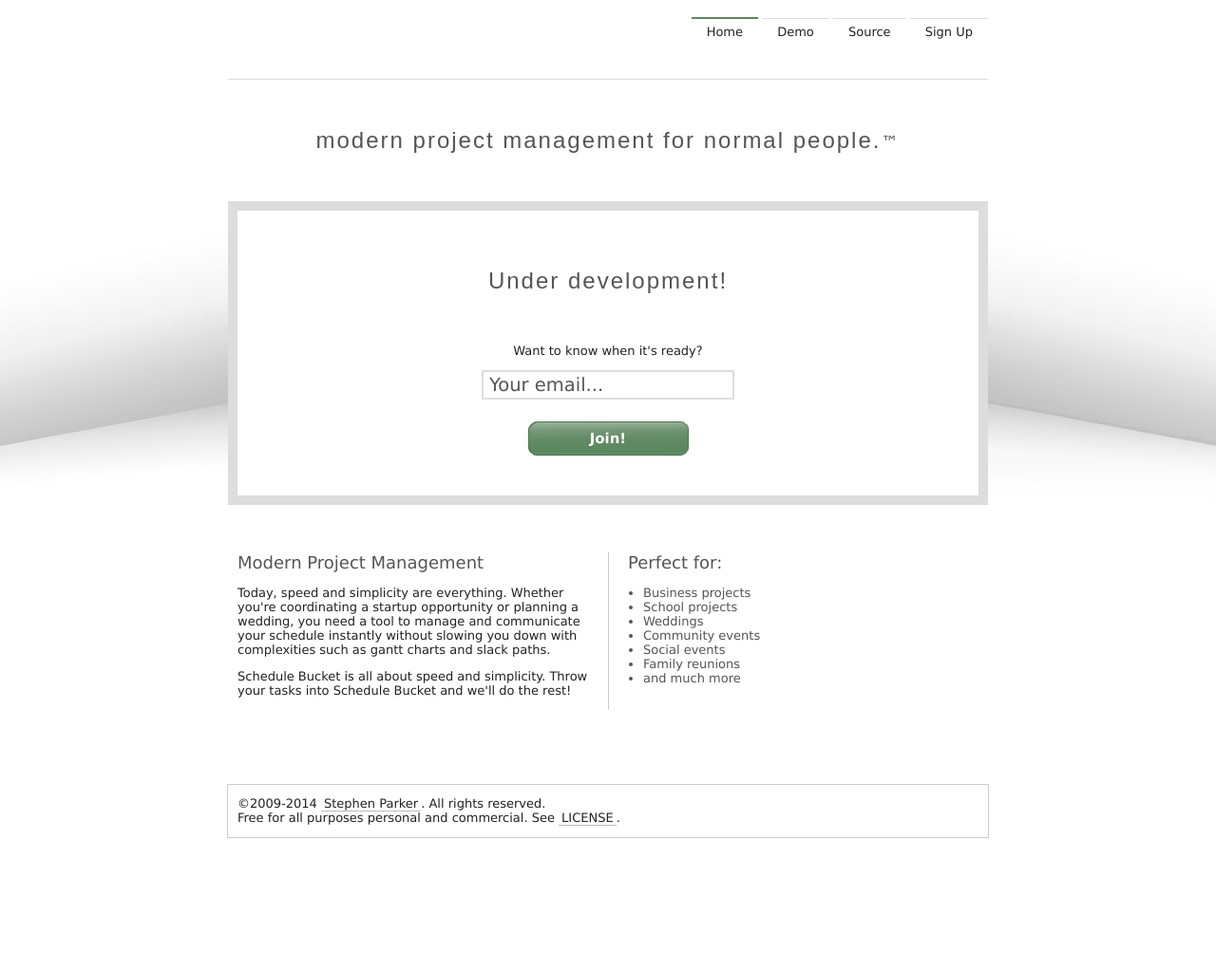
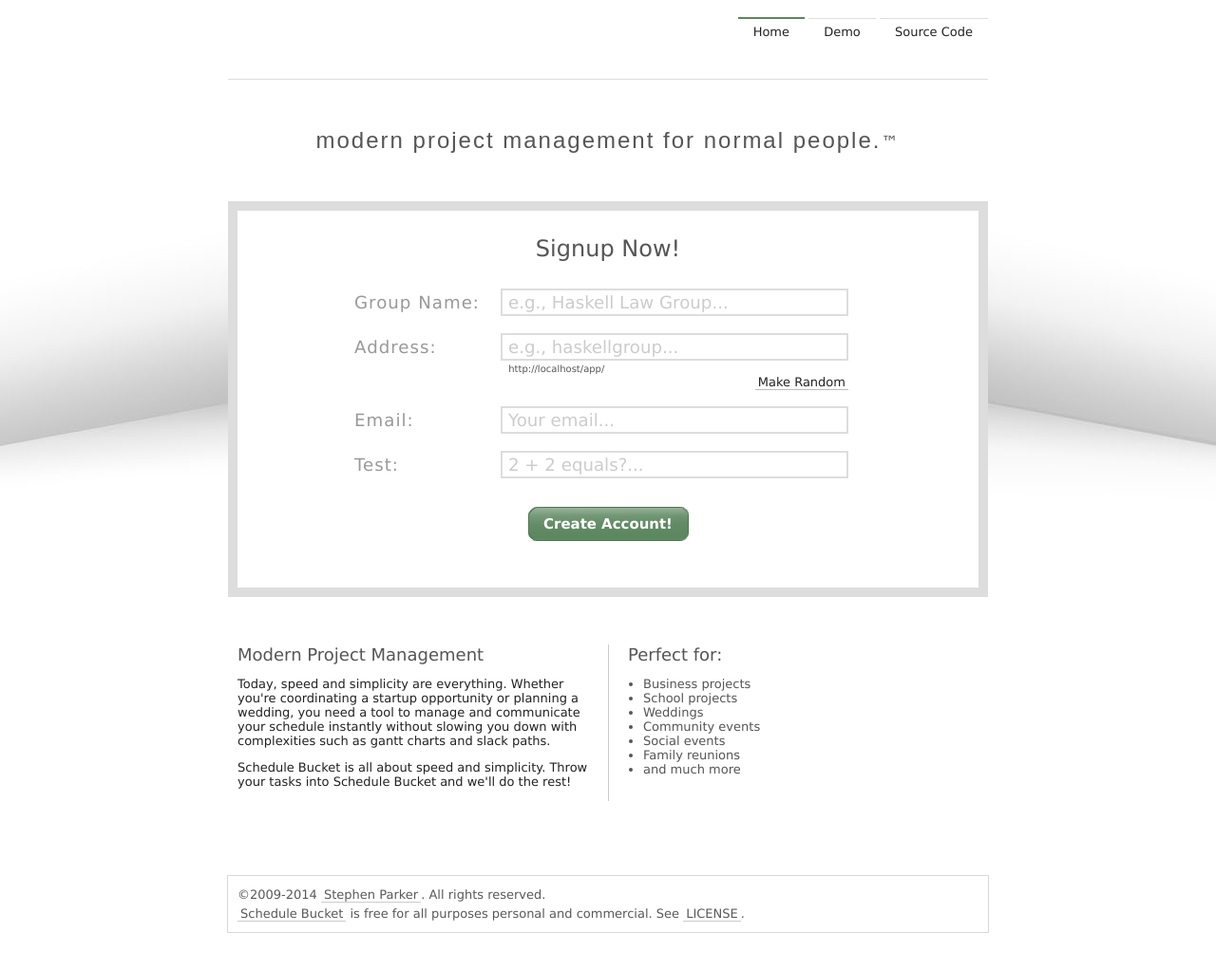
Before and after one commit to withaspark/schedulebucket, a PHP site: page / in a window 1280 px wide. Shown: the whole page at 95% size. Before the commit the page ends 922 px from the top, so only its background shows below. Run offline with PHP 8.4, Linux system fonts and the light colour scheme; some libraries are stand-ins or nearby versions.

Commit message:
Use prepared statements for queries with user supplied data.
Remove email collection feature and replace with signup form
on front page. Removed signup page. Remove emails.php and
from install script.

Get rid of magic numbers in signup process.

Remove hardcoded paths from code to allow install in any dir.

```diff
--- a/public_html/app/app.js.php
+++ b/public_html/app/app.js.php
@@ -13,7 +13,8 @@
 
 
 // Hide if not requested by app
-if (strpos($_SERVER['HTTP_REFERER'],"/schedulebucket/app/")) {
+$base_url = (isset($_SERVER['HTTPS']) ? 'https://' : 'http://') . $_SERVER['SERVER_NAME'] . $_SERVER['REQUEST_URI'].'app/';
+if (strpos($base_url)) {
 	// Add headers for type detection
 	header("Content-type: text/javascript");
 	header("X-Content-Type-Options: nosniff");
--- a/public_html/bottom.php
+++ b/public_html/bottom.php
@@ -5,7 +5,7 @@
 		<p class="float-left">
 			&copy;2009-<?php echo date('Y'); ?> <a href="http://withaspark.com">Stephen Parker</a>. All rights reserved.
 			<br />
-			Free for all purposes personal and commercial. See <a href="https://github.com/withaspark/schedulebucket/blob/master/LICENSE">LICENSE</a>.
+			<a href="https://withaspark.com/schedulebucket/">Schedule Bucket</a> is free for all purposes personal and commercial. See <a href="https://github.com/withaspark/schedulebucket/blob/master/LICENSE">LICENSE</a>.
 		</p>
 		<p class="float-right"> </p>
 		<p class="clear"></p>
--- a/public_html/check_folder.php
+++ b/public_html/check_folder.php
@@ -2,7 +2,9 @@
 include("../connect_2db.php");
 
 $folder = filter_var(preg_replace("/\W-/",".",$_GET['folder']), FILTER_SANITIZE_SPECIAL_CHARS);
-$check = mysql_fetch_array(mysql_query("SELECT nameshort FROM units WHERE nameshort='$folder' LIMIT 1",$dbh));
+$statement = $dbhPDO->prepare("SELECT nameshort FROM units WHERE nameshort=? LIMIT 1");
+$statement->execute(array($folder));
+$check = $statement->fetch();
 
 if ($check['nameshort'] != "")
 	echo "found";
--- a/public_html/index.php
+++ b/public_html/index.php
@@ -4,41 +4,149 @@
 
 
 
-if (isset($_POST['email'])) {
-   $email = filter_var($_POST['email'],FILTER_VALIDATE_EMAIL);
-   $ipadd = filter_var($_SERVER['REMOTE_ADDR'],FILTER_SANITIZE_SPECIAL_CHARS);
-   if ($email) {
-      $file = fopen('emails.php','a');
-      fwrite($file,$email.",".time().",".$ipadd."\n");
-      fclose($file);
-      $show_feedback = "<script type='text/javascript'>"
-         ."document.getElementById('email').value = 'Thank you!';"
-         ."document.getElementById('email').style.backgroundColor = '#aed4af';"
-         ."</script>";
-   }
-   else
-      $show_feedback = "<script type='text/javascript'>document.getElementById('email').value = 'Failed...';</script>";
+// Enumeration of signup status codes
+class SignupStatus {
+    const __default = self::NotSet;
+
+    const FailedTestQuestion = -3;
+    const FailedGroupExists = -2;
+    const FailedGeneric = -1;
+    const NotSet = 0;
+    const Success = 1;
 }
 
 
 
+$base_url = (isset($_SERVER['HTTPS']) ? 'https://' : 'http://') . $_SERVER['SERVER_NAME'] . $_SERVER['REQUEST_URI'].'app/';
+$created_group = SignupStatus::NotSet;
+$test_answer = 4;
+// Create new group
+if (isset($_POST['group']) && isset($_POST['address']) && isset($_POST['email']) && isset($_POST['test'])) {
+	if (
+			$_POST['group'] != "" &&
+				$_POST['group'] != "e.g., Haskell Law Group..." &&
+			$_POST['address'] != "" &&
+				$_POST['address'] != "e.g., haskellgroup..." &&
+			$_POST['email'] != "" &&
+				$_POST['email'] != "Your email..." &&
+			$_POST['test'] != "" &&
+				$_POST['test'] != "2 + 2 equals?..."
+		) {
+
+		$groupname = filter_var($_POST['group'], FILTER_SANITIZE_SPECIAL_CHARS);
+			$groupname_search = array("&#39;", "&#38;");
+			$groupname_replace = array("'", "&");
+			$groupname = str_replace($groupname_search,$groupname_replace,$groupname);
+		$address = filter_var(preg_replace("/\W-/",".",$_POST['address']), FILTER_SANITIZE_SPECIAL_CHARS);
+		$link = $base_url.$address;
+		$email = filter_var($_POST['email'],FILTER_VALIDATE_EMAIL);
+		$ipadd = filter_var($_SERVER['REMOTE_ADDR'],FILTER_SANITIZE_SPECIAL_CHARS);
+		$test = intval($_POST['test']);
+
+		if ($email && $test == $test_answer) {
+			include("../connect_2db.php");
+
+			$statement = $dbhPDO->prepare("INSERT INTO units (nameshort,name,created,email,ip) VALUES (?,?,?,?,?)");
+			$statement->execute(array($address, $groupname, time(), $email, $ipadd));
+			$groupid = $dbhPDO->lastInsertId();
+			if ($groupid)
+				$created_group = SignupStatus::Success;
+			else {
+				// See if failed because address already taken
+				$statement = $dbhPDO->prepare("SELECT nameshort FROM units WHERE nameshort=? LIMIT 1");
+				$statement->execute(array($address));
+				$found = $statement->fetch();
+					$found = $found['nameshort'];
+				if ($found == $address)
+					$created_group = SignupStatus::FailedGroupExists;
+				else
+					$created_group = SignupStatus::FailedGeneric;
+			}
+		}
+		elseif ($test != $test_answer)
+			$created_group = SignupStatus::FailedTestQuestion;
+		else
+			$created_group = SignupStatus::FailedGeneric;
+	}
+}
+
+
 
 include("top.php");
+
+
+
+// If creating group
+if ($created_group == SignupStatus::Success) {
+
+?>
+
+	<h1>Created Account</h1>
+	<h3 class="centered">Your new account has been created!</h3>
+	<br /><br />
+	<p class="centered">You can find your Schedule Bucket at <a href="<?php echo $link; ?>"><?php echo $link; ?></a>.</p>
+
+<?php
+}
+
+// If creating group failed
+elseif ($created_group < SignupStatus::NotSet) {
+?>
+
+	<h1>Created Account</h1>
+	<h3 class="centered">Your new account could not be created!</h3>
+	<br /><br />
+	<?php
+	if ($created_group == SignupStatus::FailedGroupExists)
+		echo "<p class='centered'>The name \"$address\" is already taken. Please <a href='javascript:history.go(-1)'>try another</a>.</p>";
+	elseif ($created_group == SignupStatus::FailedTestQuestion)
+		echo "<p class='centered'>Your answer was incorrect. Please <a href='javascript:history.go(-1)'>try again</a>.</p>";
+	else
+		echo "<p class='centered'>Please try <a href='javascript:history.go(-1)'>signing up</a> again.</p>";
+
+}
+
+// Regular page
+else {
 ?>
 
 			<h1 style="padding-bottom: 50px;">modern project management for normal people.<span style="font-size: 18px;">&trade;</span></h1>
 
 			<div id="billboard">
-              <div class="centered">
-                   <h1 style="margin: 10px auto 40px auto;">Under development!</h1>
+				<h2>Signup Now!</h2>
+				<form method="post">
+					<table class="signup">
+					<tr>
+						<td class="field_label">Group Name:</td>
+						<td class="field"><input type="text" name="group" id="group" value="e.g., Haskell Law Group..." class="text text-wide grey" maxlength="30" tabindex="1" /></td>
+						<td id="group_feedback" class="field_feedback"> </td>
+					</tr>
 
-               <form action="index.php" method="post" onsubmit="if(check_email()) return false;">
-                  <p>Want to know when it's ready?</p>
-                  <p><input type="text" id="email" name="email" class="text" value="Your email..." onfocus="clear_box('email','Your email...');" onblur="refill_box('email','Your email...');" /></p>
-                  <p><input type="submit" class="button centered" value="Join!" /></p>
+					<tr>
+						<td class="field_label">Address:</td>
+						<td class="field">
+							<input type="text" name="address" id="address" value="e.g., haskellgroup..." class="text text-wide grey" maxlength="30" tabindex="3" />
+							<br />&nbsp;&nbsp;<span id="group_link"><?php echo $base_url; ?><span id="group_folder"> </span></span>
+							<br /><div class="right"><a href="#" onclick="random_folder(); return false;">Make Random</a></div>
+						</td>
+						<td id="link_feedback" class="field_feedback"> </td>
+					</tr>
+
+					<tr>
+						<td class="field_label">Email:</td>
+						<td class="field"><input type="text" name="email" value="Your email..." class="text text-wide grey" maxlength="30" tabindex="4" /></td>
+						<td id="email_feedback" class="field_feedback"> </td>
+					</tr>
+
+					<tr>
+						<td class="field_label">Test:</td>
+						<td class="field"><input type="text" name="test" id="test" value="2 + 2 equals?..." class="text text-wide grey" maxlength="5" tabindex="6" /></td>
+						<td id="test_feedback" class="field_feedback"> </td>
+					</tr>
+					</table>
+
+					<p style="margin-top: 1.5em;"><input type="submit" id="submit_button" class="button centered" value="Create Account!" tabindex="7" /></p>
 				</form>
-               <?php if (isset($show_feedback)) echo $show_feedback; ?>
-            </div>
 			</div>
 
 			<div id="left_col">
@@ -68,41 +176,81 @@
 
 	<script type="text/javascript"><!--
 	$(document).ready(function(){
-      $('#billboard').cycle({
-         fx:     'fade',
-         prev:   '#prev',
-         next:     '#next',
-         timeout: 4000,
-         pause:   1
+		// Address of group
+		$('#address').keyup(function(event) {
+			var add_field = document.getElementById('address');
+			var group_folder = document.getElementById('group_folder');
+			var folder = add_field.value;
+
+			folder = folder.replace(/\W/g,'');
+			check_folder(folder);
+
+			if (add_field.value != "e.g., haskellgroup...") {
+				add_field.value = folder.toLowerCase().substring(0,25);
+				group_folder.innerHTML = folder.toLowerCase().substring(0,25);
+				$('#group_folder').addClass('green').css('font-weight','bold');
+			}
 		});
-      $.preloadCssImages();
+
+		$('input, .select_input').focus(function(event,ui) {
+			$(this).removeClass('grey');
+			$(this).select();
 		});
-   function check_email() {
-      var el = document.getElementById('email')
-      var text = el.value;
-      if ((text.search("@") > 0) && (text.lastIndexOf(".") > (text.length - 6)) && (text.lastIndexOf(".") < (text.length - 2)) && (text.length > 8)) {
-         return false;
+	});
+
+
+
+	// See if group is available
+	function check_folder(folder) {
+		var call = "folder=" + folder;
+		var url = "check_folder.php?" + call;
+
+		if (window.XMLHttpRequest) { // Firefox
+			request = new XMLHttpRequest();
 		}
-      else {
-         el.style.backgroundColor = "#ffa09e";
-         return true;
+		if (window.ActiveXObject) { // IE
+			request = new ActiveXObject("Microsoft.XMLHTTP"); // Internet Explorer
 		}
+		request.open("GET",url,true);
+		request.send(call);
+		request.onreadystatechange = function() {
+			if(request.readyState == 4) {
+				//document.getElementById('ajax').innerHTML = request.responseText;
+				if (request.responseText == "found")
+					$('#group_folder').addClass('red');
+				else
+					$('#group_folder').removeClass('red');
 			}
-   function clear_box(element,text) {
-      var el = document.getElementById(element);
-      if (el.value == text)
-         el.value = "";
-      else if (el.value != "") {
-         el.focus();
-         el.select();
+		};
 	}
+
+
+
+	// Assign a random group id
+	function random_folder() {
+		var add_field = document.getElementById('address');
+		var group_folder = document.getElementById('group_folder');
+
+		var possibles = "0123456789abcdef";
+		var length = 15;
+		var random_string = "";
+		for (var i=0; i<length; i++) {
+			var position = Math.floor(Math.random() * possibles.length);
+			random_string += possibles.substring(position, position + 1);
 		}
-   function refill_box(element,text) {
-      var el = document.getElementById(element);
-      if (el.value == "")
-         el.value = text;
+
+		add_field.value = random_string;
+		$('#address').removeClass('grey');
+		$('#group_folder').removeClass('red');
+		group_folder.innerHTML = random_string;
+		$('#group_folder').addClass('green').css('font-weight','bold');
 	}
-   // --></script>
+	// -->
+	</script>
+
+<?php
+} // End regular page
+?>
 
 <?php
 include("bottom.php");
--- a/public_html/style.css
+++ b/public_html/style.css
@@ -20,6 +20,12 @@
 	font-size: 24px;
 	letter-spacing: 2px;
 	font-weight: lighter;
+	text-align: center;
+}
+h2 {
+	font-size: x-large;
+	font-weight: lighter;
+	padding: 0em 0px .75em 0px;
 	text-align: center;
 }
 h3 {
@@ -143,26 +149,27 @@
 
 
 #billboard {
-	height: 300px;
 	margin: 0px 0px 50px 0px;
+	padding: 2em 0px;
 	border: #ddd solid 10px;
-	overflow: hidden !important;
 	background-color: #fff;
 }
-#billboard img {
-	width: 100%;
-	height: auto !important;
-}
+
 
 
 #footer {
 	width: 780px;
-	padding: 12px 10px 0px 10px;
 	margin: 3em auto 3em auto;
+	padding: 10px;
 	background-color: #fff;
 	border: #ccc solid 1px;
+	line-height: 1.5em;
+	opacity: 0.75;
 }
 	#footer .float-right { color: #ccc; }
+	#footer p {
+		padding-bottom: 0px;
+	}
 /***** End Main Element Syles *****/
 
 
--- a/public_html/top.php
+++ b/public_html/top.php
@@ -15,8 +15,7 @@
 			<p class="float-right">
 				<a href="index.php" <?php if ($page == "home") echo "class='current'";?>>Home</a>
 				<a href="app/demo/">Demo</a>
-				<a href="https://github.com/withaspark/schedulebucket">Source</a>
-				<a href="signup.php" <?php if ($page == "signup") echo "class='current'";?>>Sign Up</a>
+				<a href="https://github.com/withaspark/schedulebucket">Source Code</a>
 			</p>
 			<p class="clear"></p>
 		</div>
```
Also changed, not shown: connect_2db.php (+11 -3 lines), public_html/app/index.php (+42 -44 lines), public_html/app/process.php (+4 -4 lines), public_html/signup.php (deleted, +0 -222 lines), public_html/emails.php (deleted), 1 other file. Lines whose indentation alone changed are shown as unchanged.
